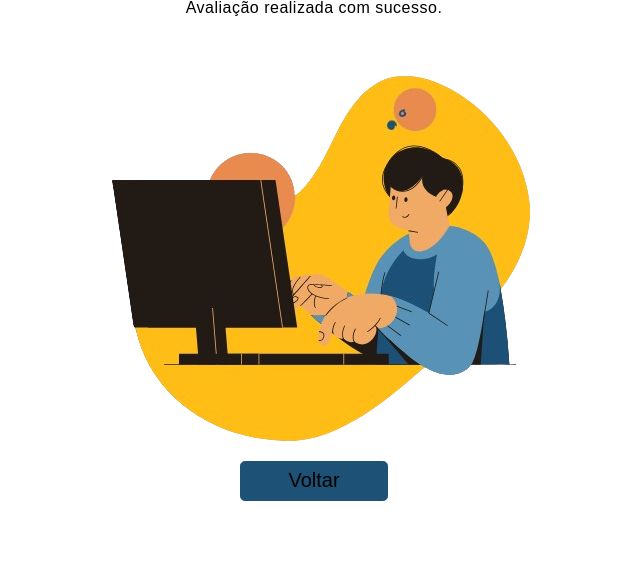
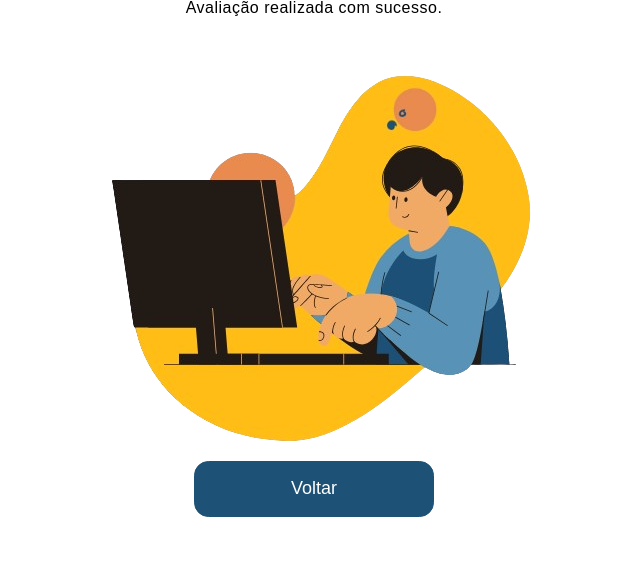
Before and after one commit to Gabrielle0905/API-1-Semestre, a Flask app: page /home/membro/confirm_evaluation in a window 1280 px wide. Shown: the part 134-695 px from the top of the page, without its empty margins (326-966 px from the left). Run offline with Flask 3, Linux system fonts and the light colour scheme; parts of the project's set-up code (start-up, migrations or seed data) failed here and were passed over; some web fonts are replaced.

Commit message:
FIX - Ajustando erros do CSS
Ajustando erros nas páginas de confirmação - confirm_evaluation e confirm_upload

```diff
--- a/src/static/style/confirm_upload_style.css
+++ b/src/static/style/confirm_upload_style.css
@@ -49,8 +49,8 @@ button:hover {
     color: #ffffff;
     background-color: #1D5175;
     border-radius: 0.9rem;
-    width: 18.75rem;
-    height: 3.75rem;
+    width: 15rem;
+    height: 3.5rem;
     font-size: large;
     font-family: 'Inder', sans-serif;
 }
--- a/src/static/style/first_page_style.css
+++ b/src/static/style/first_page_style.css
@@ -2,6 +2,7 @@ body {
     font-family: 'Inder';
     padding: 0;
     background-color: white;
+    margin: 0
 }
 
 h1 {
--- a/src/templates/confirm_evaluation.html
+++ b/src/templates/confirm_evaluation.html
@@ -15,7 +15,7 @@
 
     <div style="display: flex; justify-content: center;">
 
-        <button onclick="location.href='/home/membro'">Voltar</button>
+        <button id="voltar" onclick="location.href='/home/membro'">Voltar</button>
 
     </div>
 </body>
--- a/src/templates/confirm_upload.html
+++ b/src/templates/confirm_upload.html
@@ -15,7 +15,7 @@
 
     <div style="display: flex; justify-content: center;">,
 
-        <button onclick="location.href='/home/aluno'">Voltar</button>
+        <button id="voltar" onclick="location.href='/home/aluno'">Voltar</button>
 
     </div>
 </body>
```
